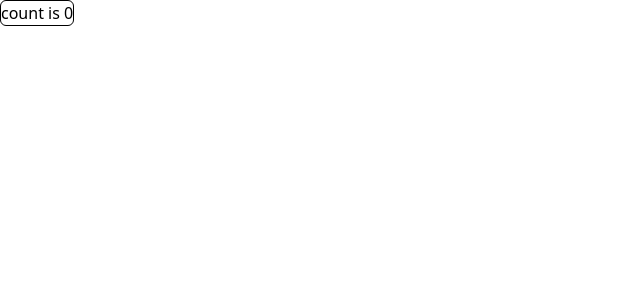
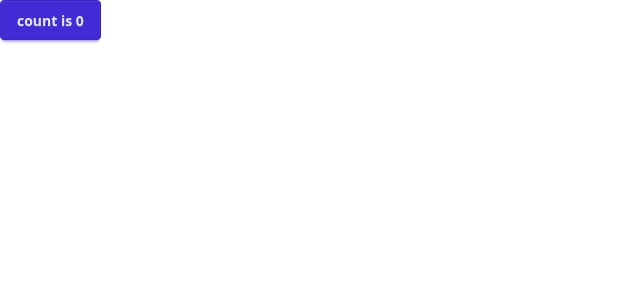
Before and after one commit to Julio-N-Coder/Job-Tracker, a React (Vite) app in the folder FrontEnd/: page / in a window 1280 px wide. Shown: the top 300 px of the page, without its empty margins (0-640 px from the left). Built offline with nearby package versions, Linux system fonts and the light colour scheme.

Commit message:
added daisy ui

```diff
--- a/FrontEnd/index.html
+++ b/FrontEnd/index.html
@@ -1,17 +1,20 @@
 <!DOCTYPE html>
-<html lang="en" class="dark">
+<html lang="en" data-theme="">
   <head>
     <meta charset="UTF-8" />
     <!-- <link rel="icon" type="image/svg+xml" href="/vite.svg" /> -->
     <meta name="viewport" content="width=device-width, initial-scale=1.0" />
     <title>Job Tracker</title>
     <script>
-      if (window.matchMedia("(prefers-color-scheme: dark)").matches) {
+      if (
+        localStorage.theme === "dark" ||
+        window.matchMedia("(prefers-color-scheme: dark)").matches
+      ) {
         localStorage.theme = "dark";
-        document.getElementsByClassName("dark")[0].className = "dark";
+        document.querySelector("html").dataset.theme = "dark";
       } else {
         localStorage.theme = "light";
-        document.getElementsByClassName("dark")[0].className = "";
+        document.querySelector("html").dataset.theme = "light";
       }
     </script>
   </head>
--- a/FrontEnd/package.json
+++ b/FrontEnd/package.json
@@ -20,6 +20,7 @@
     "@types/react": "^19.0.8",
     "@types/react-dom": "^19.0.3",
     "@vitejs/plugin-react": "^4.3.4",
+    "daisyui": "^5.0.0-beta.7",
     "eslint": "^9.19.0",
     "eslint-plugin-react-hooks": "^5.0.0",
     "eslint-plugin-react-refresh": "^0.4.18",
--- a/FrontEnd/src/App.tsx
+++ b/FrontEnd/src/App.tsx
@@ -6,7 +6,7 @@ function App() {
   return (
     <>
       <button
-        className="border rounded-md dark:bg-amber-300"
+        className="btn btn-primary"
         onClick={() => setCount((count) => count + 1)}
       >
         count is {count}
--- a/FrontEnd/src/index.css
+++ b/FrontEnd/src/index.css
@@ -1,2 +1,4 @@
 @import "tailwindcss";
-@custom-variant dark (&:where(.dark, .dark *));
+/* @custom-variant dark (&:where(.dark, .dark *)); */
+@custom-variant dark (&:where([data-theme=dark], [data-theme=dark] *));
+@plugin "daisyui";
```
Also changed, not shown: 2 other files (tests, documents, lock files or other folders).
